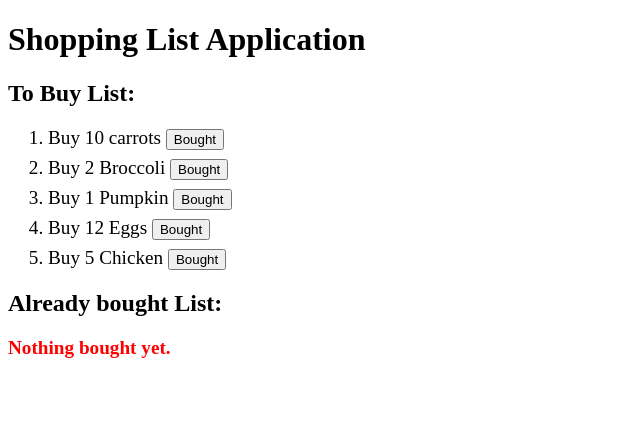
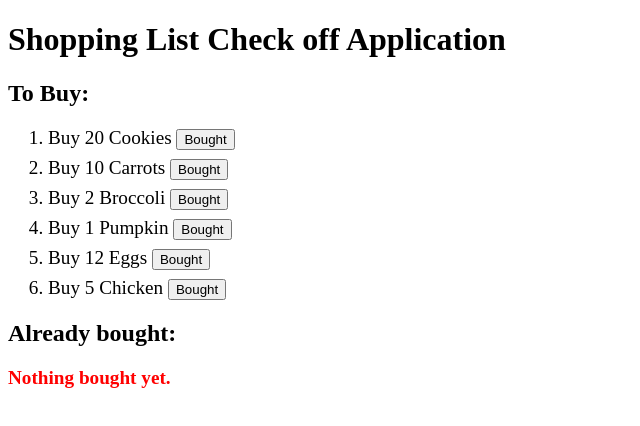
Before and after one commit to sangeeta-roy/AngularJS, a plain HTML site: page Module2/index.html in a window 1280 px wide. Shown: the whole page, without its empty margins (0-640 px from the left). Drawn offline with Linux system fonts and the light colour scheme.

Commit message:
Module 2 solution updated

```diff
--- a/Module2/app.js
+++ b/Module2/app.js
@@ -13,7 +13,13 @@ function Config(ShoppingListProvider) {
   ShoppingListProvider.defaults.message = false;
   ShoppingListProvider.defaults.items = [];
   var item={
-    name: "carrots",
+    name: "Cookies",
+    quantity: 20,
+    bought: false
+  };
+  ShoppingListProvider.defaults.items.push(item);
+  item={
+    name: "Carrots",
     quantity: 10,
     bought: false
   };
--- a/Module2/index.html
+++ b/Module2/index.html
@@ -26,11 +26,11 @@
     </style>
   </head>
   <body>
-    <h1>Shopping List Application</h1>
+    <h1>Shopping List Check off Application</h1>
     <div class="row">
       <!-- To Buy List -->
       <div id ="TBCtrlList" ng-controller='ToBuyController as TBCtrlList'>
-        <h2>To Buy List: </h2>
+        <h2>To Buy: </h2>
        <ol ng-if = "!TBCtrlList.message">
           <li ng-repeat = "item in TBCtrlList.items">
             <span ng-if = "!item.bought">Buy {{item.quantity}} {{item.name}}
@@ -43,7 +43,7 @@
 
       <!-- Already Bought List -->
         <div id = "ABCtrlList" ng-controller='AlreadyBoughtController as ABCtrlList'>
-        <h2>Already bought List: </h2>
+        <h2>Already bought: </h2>
         <ol>
           <li ng-repeat = "item in ABCtrlList.items">
             <span ng-if = "item.bought">Bought {{item.quantity}} {{item.name}}</span>
```
